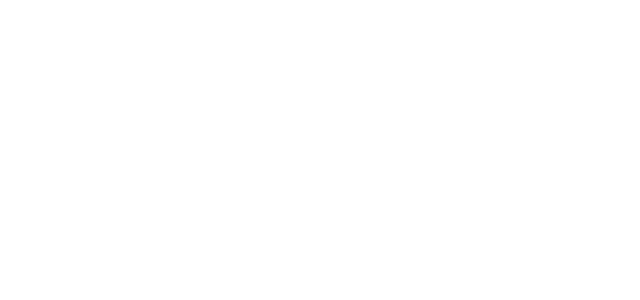
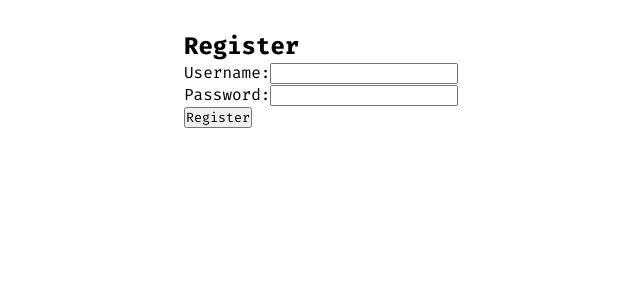
Before and after one commit to sumeyyesever/PersonalWebsite, a React (Vite) app in the folder client/: page /register in a window 1280 px wide. Before the commit this address had no page. Shown: the top 300 px of the page, without its empty margins (72-712 px from the left). Built offline with nearby package versions, Linux system fonts and the light colour scheme.

Commit message:
register page

```diff
--- a/client/src/App.jsx
+++ b/client/src/App.jsx
@@ -4,6 +4,7 @@ import Home from "./pages/home/Home"
 import Post from "./pages/post/Post"
 import { BrowserRouter as Router, Route, Routes } from 'react-router-dom';
 import Posts from "./pages/posts/Posts";
+import Register from "./pages/register/Register";
 
 function App() {
 
@@ -15,6 +16,7 @@ function App() {
             <Route path="/categories/:name" element={<Category />} />
             <Route path="/posts" element={<Posts />} />
             <Route path="/create-post" element={<CreatePost />} />
+            <Route path="/register" element={<Register />} />
         </Routes>
     </Router>
  )
--- a/client/src/components/header/Header.jsx
+++ b/client/src/components/header/Header.jsx
@@ -14,6 +14,7 @@ export default function Header() {
         <Link to={"/posts"} className="link"><li className="nav-link">Posts</li></Link>
         <div>·</div>
         <Link to={"/create-post"} className="link"> <li className="nav-link">Contact</li> </Link>
+        <Link to={"/register"} className="link"> <li className="nav-link">Register</li> </Link>
         {currentUser && (
           <>
           <div>·</div>
--- /dev/null
+++ b/client/src/pages/register/Register.jsx
@@ -0,0 +1,55 @@
+import React, { useState } from 'react';
+import axios from 'axios';
+
+const Register = () => {
+  const [username, setUsername] = useState('');
+  const [password, setPassword] = useState('');
+  const [message, setMessage] = useState('');
+
+  const handleRegister = async (e) => {
+    e.preventDefault();
+    try {
+      const response = await axios.post(`${import.meta.env.VITE_DATABASE_URL}/api/register`, {
+        username,
+        password
+      });
+      setMessage(response.data.message);
+    } catch (error) {
+      if (error.response && error.response.data) {
+        setMessage(error.response.data.error);
+      } else {
+        setMessage('An error occurred.');
+      }
+    }
+  };
+
+  return (
+    <div>
+      <h2>Register</h2>
+      <form onSubmit={handleRegister}>
+        <div>
+          <label>Username:</label>
+          <input
+            type="text"
+            value={username}
+            onChange={(e) => setUsername(e.target.value)}
+            required
+          />
+        </div>
+        <div>
+          <label>Password:</label>
+          <input
+            type="password"
+            value={password}
+            onChange={(e) => setPassword(e.target.value)}
+            required
+          />
+        </div>
+        <button type="submit">Register</button>
+      </form>
+      {message && <p>{message}</p>}
+    </div>
+  );
+};
+
+export default Register;
```
Also changed, not shown: 1 other file (tests, documents, lock files or other folders).
